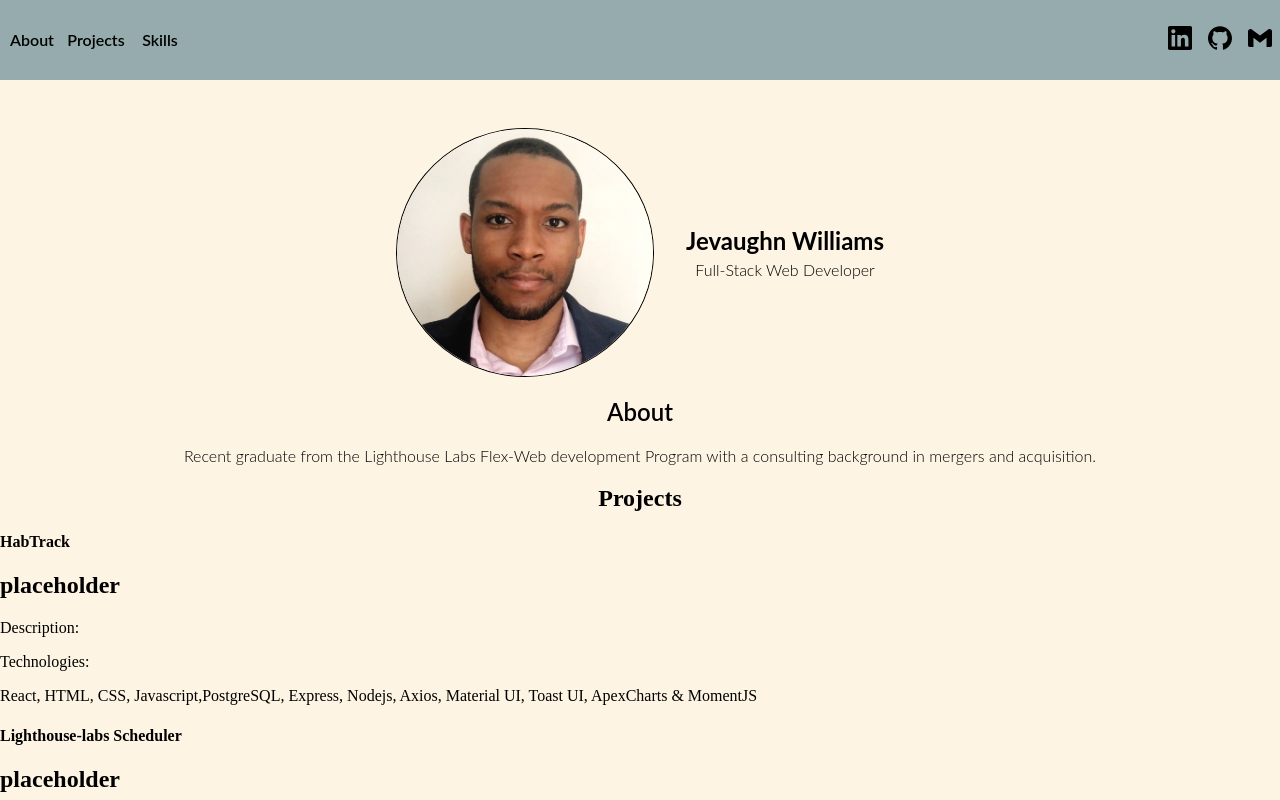
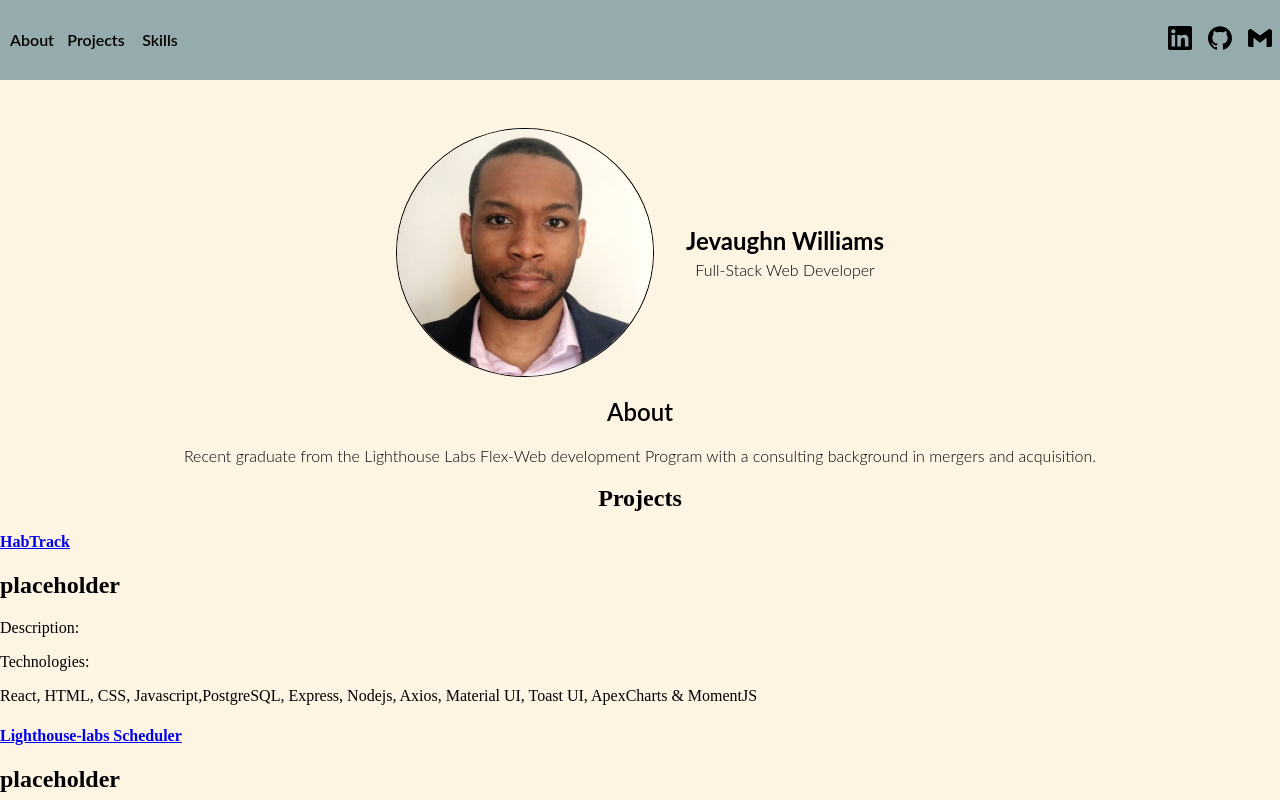
Before and after one commit to Jevaughn-W/portfolio-site, a React (Create React App) app: page / in a window 1280 px wide. Shown: the top 800 px of the page. Built offline with nearby package versions, Linux system fonts and the light colour scheme.

Commit message:
Fix error on anchor link and add target blank and rel attributes

```diff
--- a/src/Components/Projects/projects.jsx
+++ b/src/Components/Projects/projects.jsx
@@ -1,4 +1,6 @@
 import React from "react";
+import './projects.css';
+
 
 // Project description as an array of object
 const projects = [
@@ -25,7 +27,7 @@ const projects = [
 const projectList = projects.map((project, index)=> {
   return(
     <section key={index} className="project-card">
-      <h4 className="title"><a herf={project.github}>{project.name}</a></h4>
+      <h4 className="title"><a href={project.github} target="_blank" rel="noopener noreferrer">{project.name}</a></h4>
       <div className="card-details">
         <h2>placeholder</h2>
         <div className="project-description">
```
